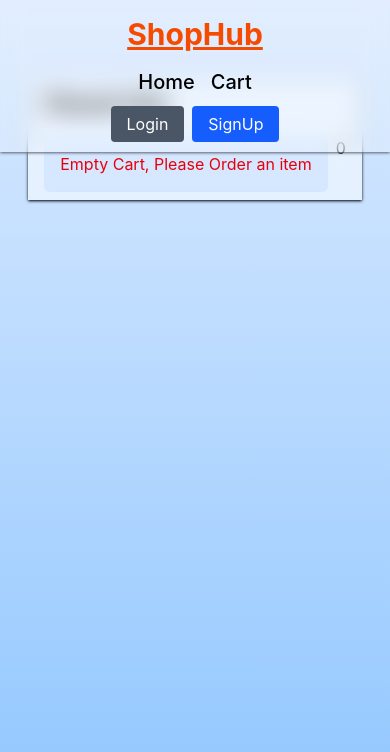
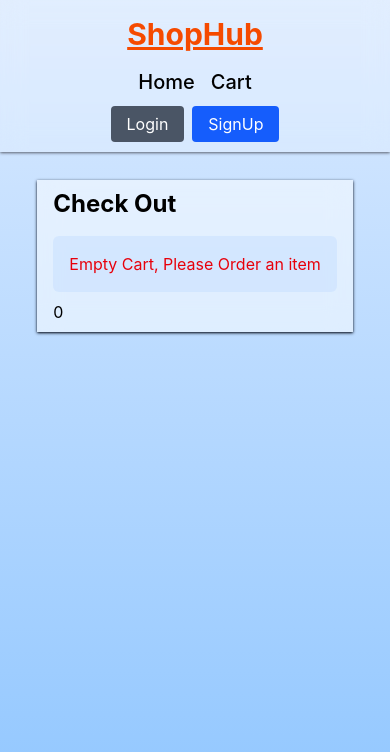
Before and after one commit to pusha31501/ecommerce, a React (Vite) app: page /checkout in a window 390 px wide. Shown: the top 752 px of the page. Built offline with nearby package versions, Linux system fonts and the light colour scheme.

Commit message:
finalizing

```diff
--- a/src/components/ProductCard.jsx
+++ b/src/components/ProductCard.jsx
@@ -18,16 +18,16 @@ const ProductCard = ({ product }) => {
       <div className="space-y-2">
         <h3 className="font-bold text-lg mt-4">{product.name}</h3>
         <p className="text-xl text-blue-900 text-bold">${product.price}</p>
-        <div className="flex auto">
+        <div className="flex auto flex-col gap-2 sm:flex-row">
           <Link
-            className="px-4 py-2 md:px-2  text-white text-sm bg-gray-800 mr-4 rounded-sm hover:-translate-y-1 transition-all duration-300"
+            className="px-2 py-2 text-center text-white sm:text-sm bg-gray-800 rounded-sm hover:-translate-y-1 transition-all duration-300"
             to={`/products/${product.id}`}
           >
             View Details
           </Link>
           <button
             onClick={() => addToCart(product.id)}
-            className="px-4 py-2 text-white text-sm bg-blue-800  rounded-sm cursor-pointer hover:-translate-y-1 transition-all duration-300"
+            className="px-2 py-2 text-white sm:text-sm bg-blue-800  rounded-sm cursor-pointer hover:-translate-y-1 transition-all duration-300"
           >
             Add to Cart {productQuantityLabel}
           </button>
--- a/src/pages/Auth.jsx
+++ b/src/pages/Auth.jsx
@@ -29,7 +29,7 @@ const Auth = () => {
     }
   }
   return (
-    <div className="mx-auto max-w-xl mt-20 bg-white/50 shadow-sm shadow-gray-900 p-4">
+    <div className="mx-auto max-w-xl mt-45 sm:mt-20 bg-white/50 shadow-sm shadow-gray-900 p-4">
       <div className="w-full sm:w-sm flex flex-col">
         <h1 className="font-bold text-xl">
           {mode === "signup" ? "Sign Up" : "Login"}
--- a/src/pages/Checkout.jsx
+++ b/src/pages/Checkout.jsx
@@ -20,9 +20,9 @@ const Checkout = () => {
   }
 
   return (
-    <div className="py-2 px-4 mt-20 md:px-10 flex flex-col space-y-4 bg-white/50 backdrop-blur-md lg:max-w-4xl mx-auto my-2 shadow-sm shadow-gray-900">
+    <div className="py-2 px-4 mt-45 sm:mt-20 md:px-10 flex flex-col space-y-4 bg-white/50 backdrop-blur-md lg:max-w-4xl mx-auto my-2 shadow-sm shadow-gray-900">
       <h1 className="font-bold text-2xl">Check Out</h1>
-      <div className="flex gap-2">
+      <div className="flex flex-col sm:flex-row gap-2">
         <div className="flex-1 flex-col gap-4 bg-blue-200/40 p-4 rounded-md">
           {cartItem.length <= 0 ? (
             <p className="text-red-600">Empty Cart, Please Order an item </p>
--- a/src/pages/Homes.jsx
+++ b/src/pages/Homes.jsx
@@ -5,7 +5,7 @@ import ProductCard from "../components/ProductCard";
 const Homes = () => {
   const products = getProducts();
   return (
-    <div className="py-2 px-4 md:px-10 flex flex-col space-y-4 bg-white/50 backdrop-blur-md max-w-5xl mx-auto my-2 mt-20 shadow-sm shadow-gray-900">
+    <div className="py-2 px-4 md:px-10 flex flex-col space-y-4 bg-white/50 backdrop-blur-md max-w-5xl mx-auto my-2 mt-45 sm:mt-20 shadow-sm shadow-gray-900">
       <div className="text-center pt-8">
         <h1 className="font-bold text-4xl text-orange-600">
           Welcome to ShopHub
@@ -16,7 +16,7 @@ const Homes = () => {
       </div>
       <div className="space-y-4">
         <h2 className="font-semibold text-2xl">Our Products</h2>
-        <div className="grid md:grid-cols-3 xl:grid-cols-4 gap-6">
+        <div className="grid grid-cols-2 md:grid-cols-3 xl:grid-cols-4 gap-6">
           {products.map((product) => (
             <ProductCard product={product} key={product.id} />
           ))}
```
